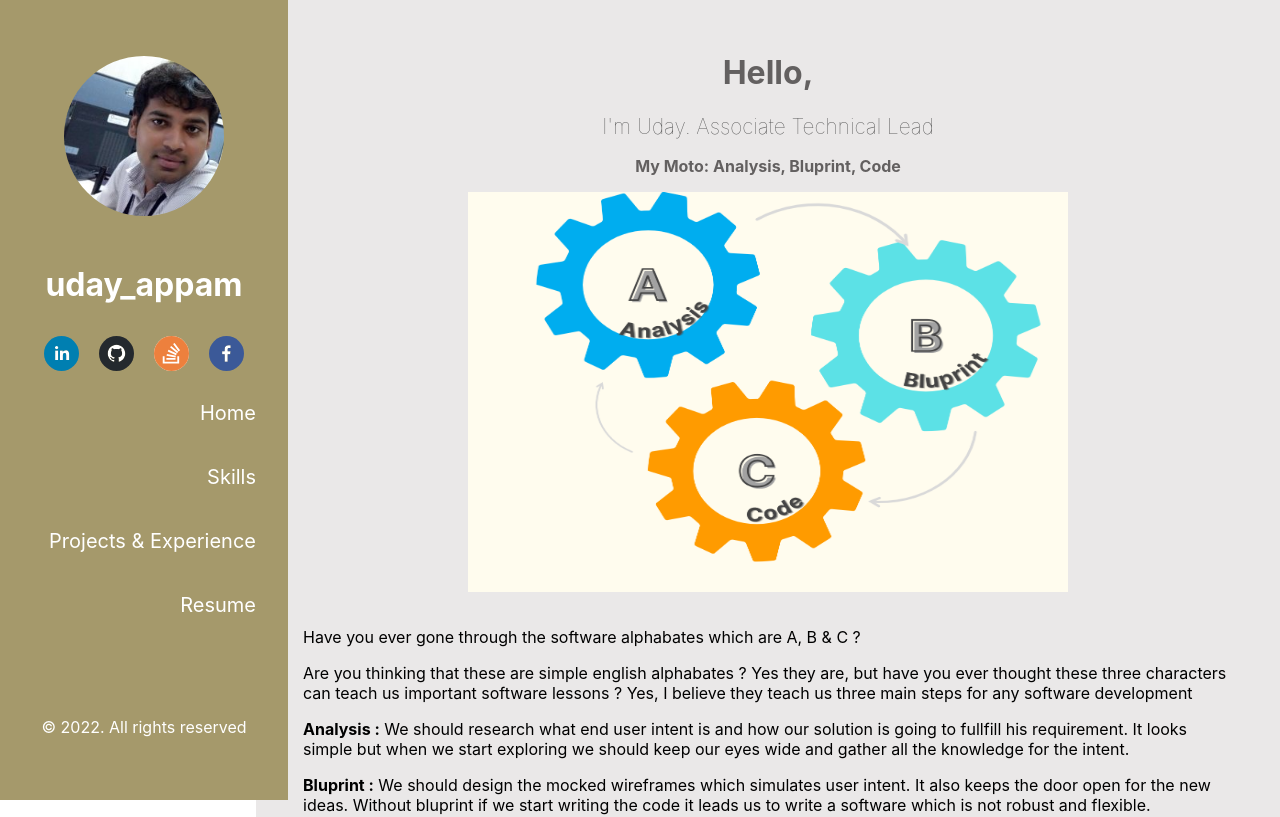
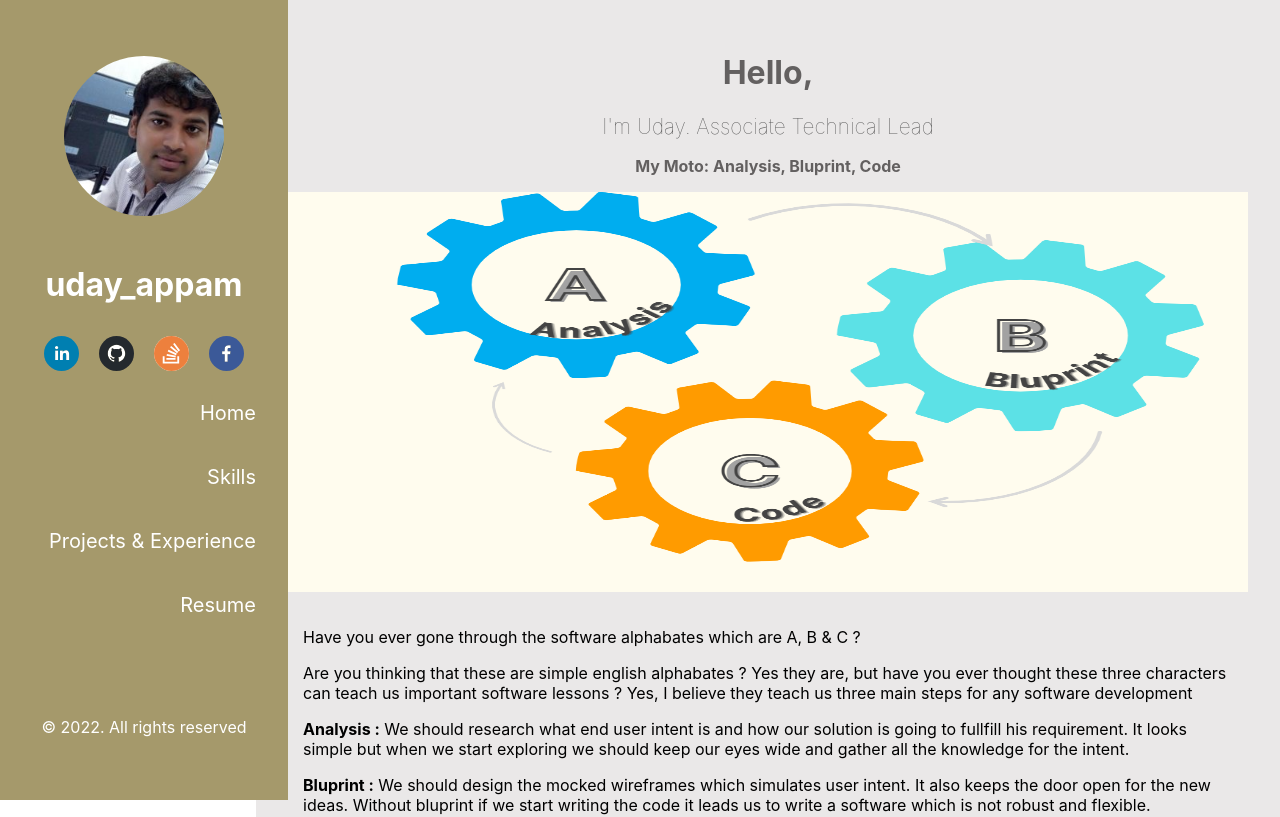
Before and after one commit to UdayAppam/UdayAppam.github.io, a React app: page / in a window 1280 px wide. Shown: the top 817 px of the page. Built offline with nearby package versions, Linux system fonts and the light colour scheme.

Commit message:
image dimension update

```diff
--- a/src/container.js
+++ b/src/container.js
@@ -258,7 +258,7 @@ function Container() {
           <img
             src="./ABC.png"
             title="Analysis, Bluprint, Code"
-            width="600"
+            width="100%"
             height="400"
           />
         </div>
```
